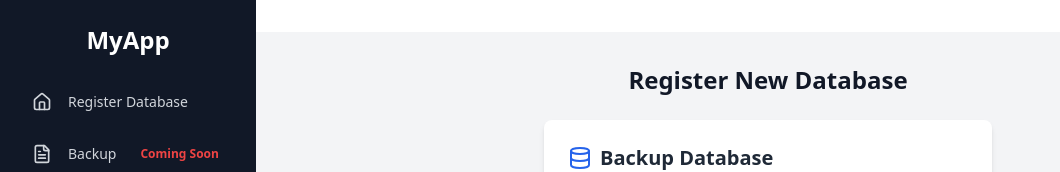
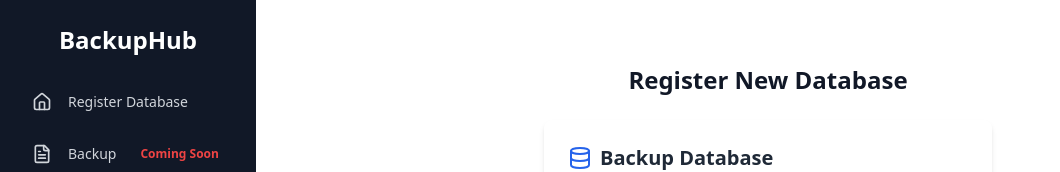
Before and after one commit to Shahryar-Anwer/mvp-new, a React (Vite) app: page /dashboard in a window 1280 px wide. Shown: the top 172 px of the page, without its empty margins (0-1060 px from the left). Built offline with nearby package versions, Linux system fonts and the light colour scheme.

Commit message:
pushed final code

```diff
--- a/src/components/Dashboard/Sidebar.jsx
+++ b/src/components/Dashboard/Sidebar.jsx
@@ -38,7 +38,7 @@ export default function Sidebar({
         <div className="flex flex-col h-full">
           {/* Logo */}
           <div className="p-6">
-            <h1 className="text-2xl font-bold">MyApp</h1>
+            <h1 className="text-2xl font-bold">BackupHub </h1>
           </div>
 
           {/* Navigation */}
--- a/src/pages/Dashboard.jsx
+++ b/src/pages/Dashboard.jsx
@@ -31,7 +31,7 @@ export default function Dashboard() {
   };
 
   return (
-    <div className="min-h-screen bg-gray-100">
+    <div className="min-h-screen ">
       <Sidebar
         onRegisterDb={handleShowDbForm}
         onBackupDb={handleShowBackups}
```
